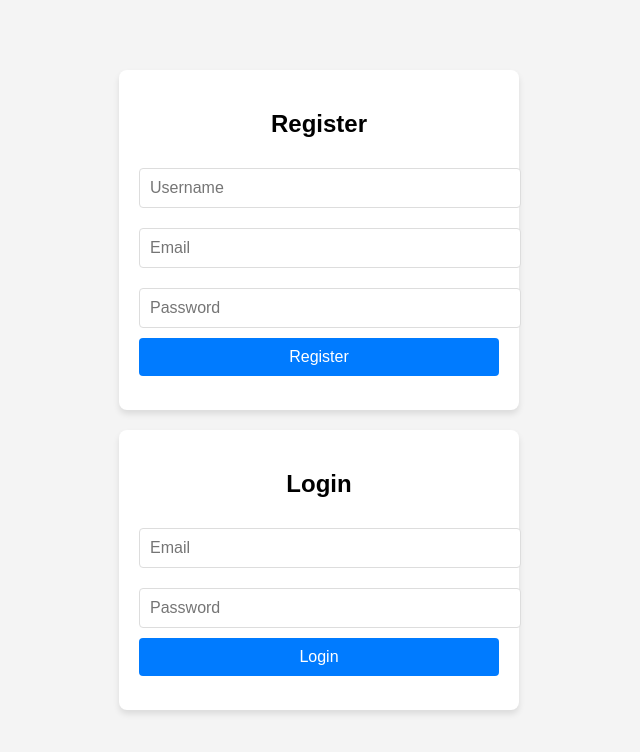
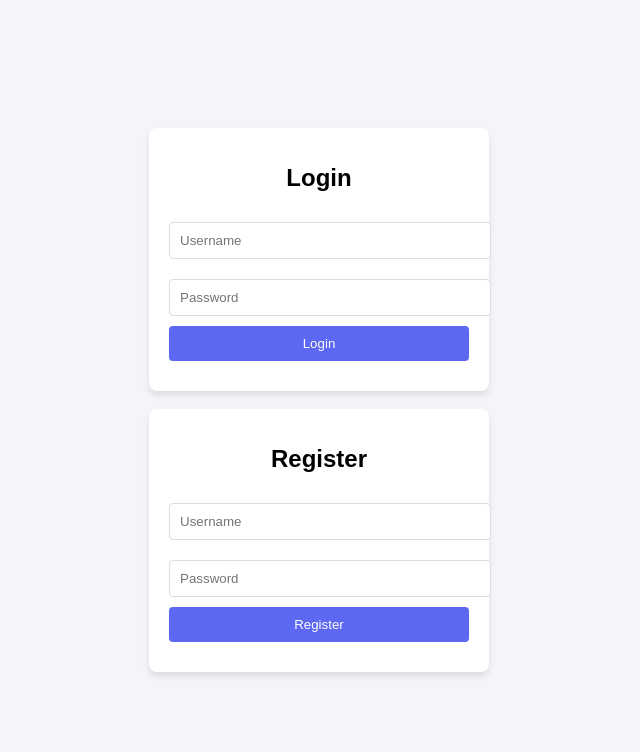
Before and after one commit to vaseem-ismail/sample-Anime-OTT, a plain HTML site: page index.html in a window 1280 px wide. Shown: the whole page, without its empty margins (321-961 px from the left). Drawn offline with Linux system fonts and the light colour scheme.

Commit message:
New commit

```diff
--- a/index.html
+++ b/index.html
@@ -1,32 +1,132 @@
 <!DOCTYPE html>
 <html lang="en">
 <head>
-    <meta charset="UTF-8">
-    <meta name="viewport" content="width=device-width, initial-scale=1.0">
-    <title>AnimeDB - Login & Registration</title>
-    <link rel="stylesheet" href="./style.css">
+  <meta charset="UTF-8">
+  <meta name="viewport" content="width=device-width, initial-scale=1.0">
+  <title>Sample Anime OTT - Login & Register</title>
+  <style>
+    body {
+      font-family: Arial, sans-serif;
+      background-color: #f4f4f9;
+      margin: 0;
+      padding: 0;
+      display: flex;
+      flex-direction: column;
+      align-items: center;
+      justify-content: center;
+      height: 100vh;
+    }
+    .container {
+      background: #ffffff;
+      padding: 20px;
+      border-radius: 8px;
+      box-shadow: 0 4px 6px rgba(0, 0, 0, 0.1);
+      width: 300px;
+      text-align: center;
+    }
+    .container h1 {
+      margin-bottom: 20px;
+      font-size: 1.5em;
+    }
+    .container input {
+      width: 100%;
+      padding: 10px;
+      margin: 10px 0;
+      border: 1px solid #ddd;
+      border-radius: 4px;
+    }
+    .container button {
+      width: 100%;
+      padding: 10px;
+      background-color: #5c67f2;
+      color: white;
+      border: none;
+      border-radius: 4px;
+      cursor: pointer;
+    }
+    .container button:hover {
+      background-color: #4b54d0;
+    }
+    .message {
+      margin-top: 10px;
+      font-size: 0.9em;
+      color: #333;
+    }
+  </style>
 </head>
 <body>
-    <div class="container">
-        <div class="form-container" id="register-form">
-            <h2>Register</h2>
-            <input type="text" id="register-username" placeholder="Username" />
-            <input type="email" id="register-email" placeholder="Email" />
-            <input type="password" id="register-password" placeholder="Password" />
-            <button onclick="registerUser()">Register</button>
-            <p id="register-message"></p>
-        </div>
+  <div class="container">
+    <h1>Login</h1>
+    <input type="text" id="login-username" placeholder="Username">
+    <input type="password" id="login-password" placeholder="Password">
+    <button onclick="login()">Login</button>
+    <div id="login-message" class="message"></div>
+  </div>
+  <br>
+  <div class="container">
+    <h1>Register</h1>
+    <input type="text" id="register-username" placeholder="Username">
+    <input type="password" id="register-password" placeholder="Password">
+    <button onclick="register()">Register</button>
+    <div id="register-message" class="message"></div>
+  </div>
 
-        <div class="form-container" id="login-form">
-            <h2>Login</h2>
-            <input type="email" id="login-email" placeholder="Email" />
-            <input type="password" id="login-password" placeholder="Password" />
-            <button onclick="loginUser()">Login</button>
-            <p id="login-message"></p>
-        </div>
-        <a href="./input.html"></a>
-    </div>
+  <script>
+    const API_URL = "https://sample-anime-ott.onrender.com";
 
-    <script src="./index.js"></script>
+    async function login() {
+      const username = document.getElementById('login-username').value;
+      const password = document.getElementById('login-password').value;
+      const message = document.getElementById('login-message');
+
+      try {
+        const response = await fetch(`${API_URL}/login`, {
+          method: 'POST',
+          headers: { 'Content-Type': 'application/json' },
+          body: JSON.stringify({ username, password })
+        });
+
+        const data = await response.json();
+
+        if (response.ok) {
+          message.style.color = 'green';
+          message.textContent = `Success: ${data.message}`;
+        } else {
+          message.style.color = 'red';
+          message.textContent = `Error: ${data.error || 'Failed to login'}`;
+        }
+      } catch (error) {
+        message.style.color = 'red';
+        message.textContent = `Error: ${error.message}`;
+      }
+    }
+
+    async function register() {
+      const username = document.getElementById('register-username').value;
+      const password = document.getElementById('register-password').value;
+      const message = document.getElementById('register-message');
+
+      try {
+        const response = await fetch(`${API_URL}/register`, {
+          method: 'POST',
+          headers: { 'Content-Type': 'application/json' },
+          body: JSON.stringify({ username, password })
+        });
+
+        const data = await response.json();
+
+        if (response.ok) {
+          message.style.color = 'green';
+          message.textContent = `Success: ${data.message}`;
+        } else {
+          message.style.color = 'red';
+          message.textContent = `Error: ${data.error || 'Failed to register'}`;
+        }
+      } catch (error) {
+        message.style.color = 'red';
+        message.textContent = `Error: ${error.message}`;
+      }
+    }
+  </script>
 </body>
 </html>
--- a/style.css
+++ /dev/null
@@ -1,54 +0,0 @@
-body {
-    font-family: Arial, sans-serif;
-    display: flex;
-    justify-content: center;
-    align-items: center;
-    height: 100vh;
-    margin: 0;
-    background-color: #f4f4f4;
-}
-
-.container {
-    display: flex;
-    flex-direction: column;
-    gap: 20px;
-    width: 100%;
-    max-width: 400px;
-}
-
-.form-container {
-    background: white;
-    padding: 20px;
-    border-radius: 8px;
-    box-shadow: 0 4px 6px rgba(0, 0, 0, 0.1);
-    text-align: center;
-}
-
-input {
-    width: 100%;
-    padding: 10px;
-    margin: 10px 0;
-    border: 1px solid #ddd;
-    border-radius: 4px;
-    font-size: 16px;
-}
-
-button {
-    width: 100%;
-    padding: 10px;
-    background-color: #007bff;
-    color: white;
-    border: none;
-    border-radius: 4px;
-    cursor: pointer;
-    font-size: 16px;
-}
-
-button:hover {
-    background-color: #0056b3;
-}
-
-p {
-    color: red;
-    font-size: 14px;
-}
```
Also changed, not shown: input.html (deleted, +0 -47 lines), 2 other files.
